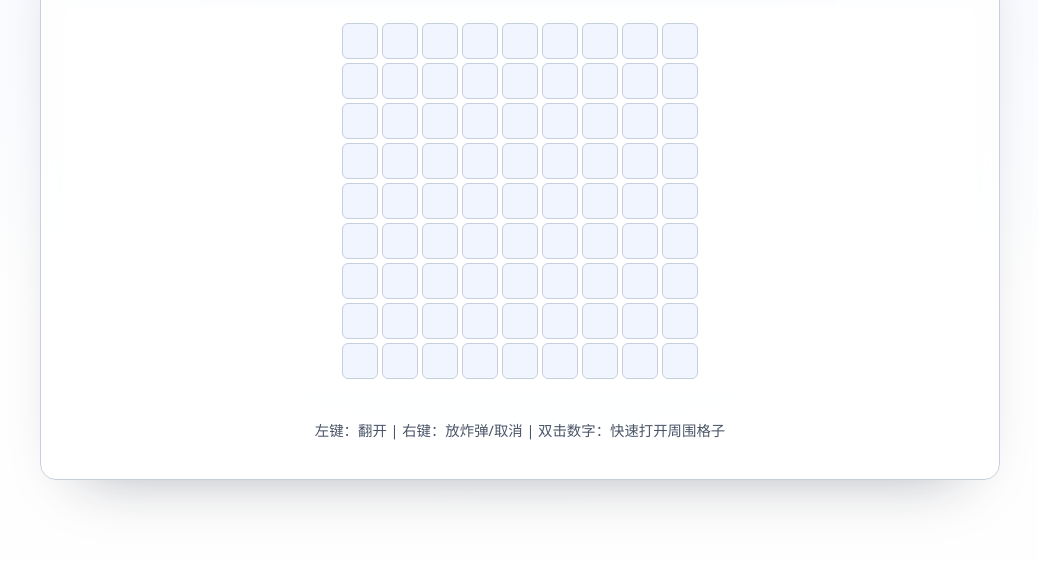
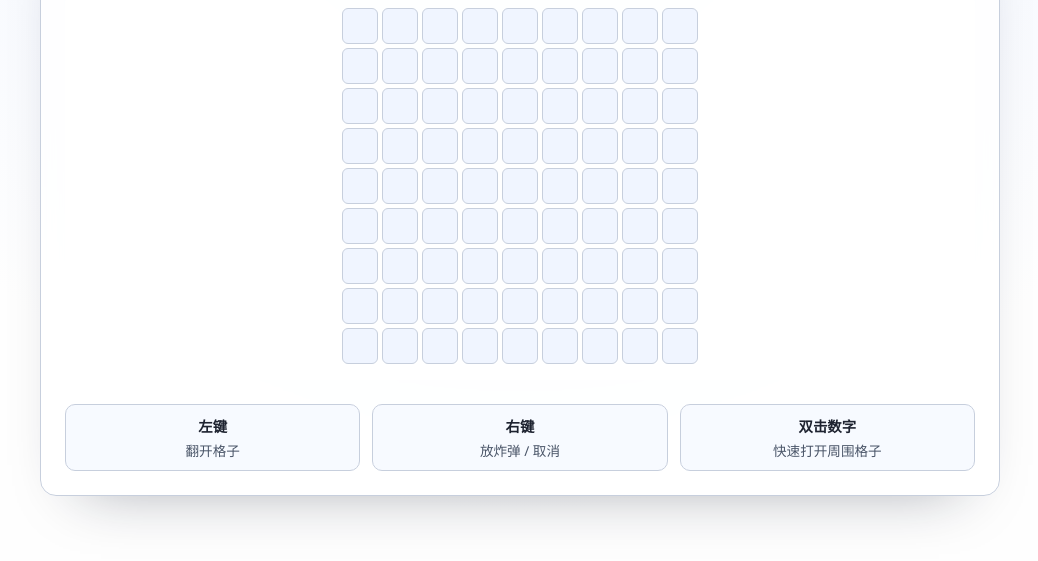
Before and after one commit to zhoumingqing812-star/minesweeper, a website: page index.html in a window 1280 px wide. Shown: the part 207-768 px from the top of the page, without its empty margins (120-1158 px from the left). Drawn offline with Linux system fonts and the light colour scheme.

Commit message:
“格式修改”

```diff
--- a/index.html
+++ b/index.html
@@ -37,7 +37,20 @@
       </section>
 
       <footer class="help">
-        <p>左键：翻开 | 右键：放炸弹/取消 | 双击数字：快速打开周围格子</p>
+        <ul class="help-list" aria-label="操作说明">
+          <li class="help-item">
+            <span class="help-key">左键</span>
+            <span class="help-desc">翻开格子</span>
+          </li>
+          <li class="help-item">
+            <span class="help-key">右键</span>
+            <span class="help-desc">放炸弹 / 取消</span>
+          </li>
+          <li class="help-item">
+            <span class="help-key">双击数字</span>
+            <span class="help-desc">快速打开周围格子</span>
+          </li>
+        </ul>
       </footer>
     </main>
 
--- a/style.css
+++ b/style.css
@@ -171,7 +171,35 @@ body {
   margin-top: 24px;
   font-size: 0.9rem;
   color: #4a5568;
+}
+
+.help-list {
+  display: grid;
+  grid-template-columns: repeat(auto-fit, minmax(140px, 1fr));
+  gap: 12px;
+  list-style: none;
+  margin: 0;
+  padding: 0;
+}
+
+.help-item {
+  border: 1px solid var(--border);
+  border-radius: 10px;
+  padding: 10px 12px;
+  background: rgba(47, 128, 237, 0.04);
+  display: flex;
+  flex-direction: column;
+  gap: 4px;
   text-align: center;
+}
+
+.help-key {
+  font-weight: 600;
+  color: var(--fg);
+}
+
+.help-desc {
+  font-size: 0.85rem;
 }
 
 @media (max-width: 640px) {
```
